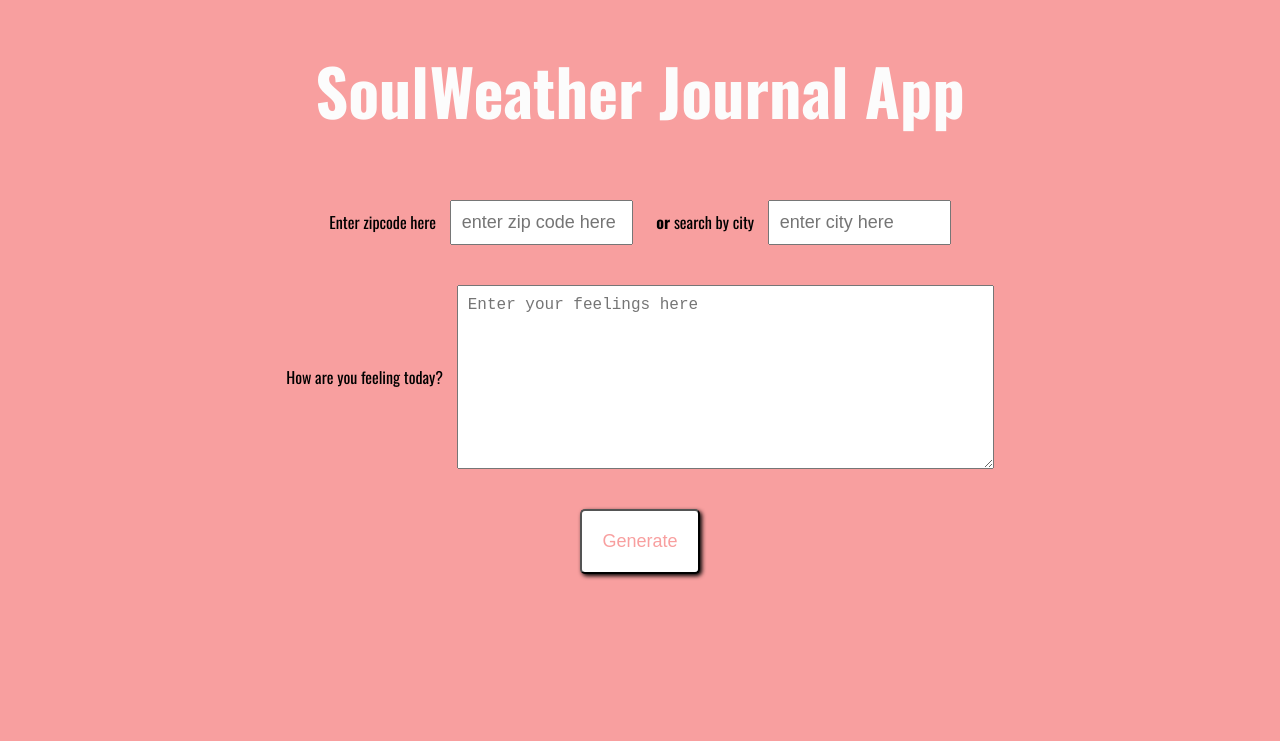
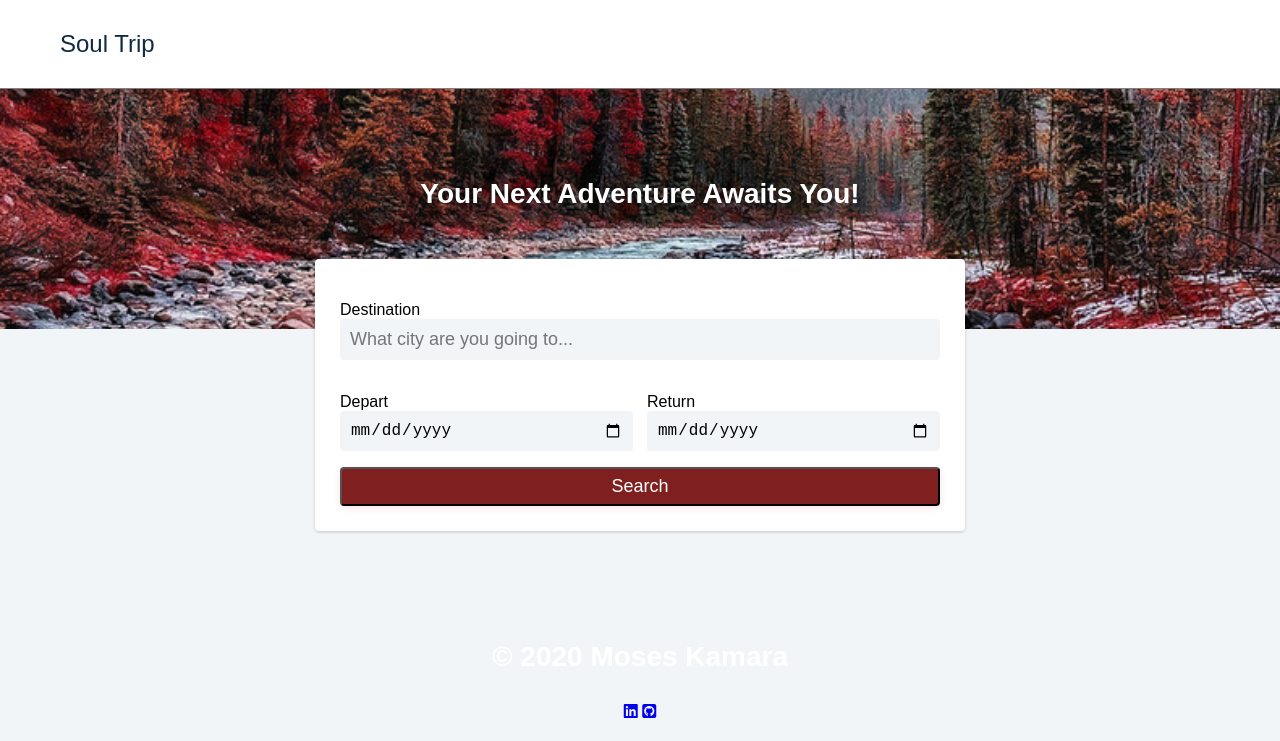
Before and after one commit to kamara-moses/Capstone-Travel-App, a website built with webpack: page src/client/views/index.html in a window 1280 px wide. Built offline with nearby package versions, Linux system fonts and the light colour scheme; a web font is replaced by a local one.

Commit message:
some more refactoring to code and layouts

```diff
--- a/src/client/index.js
+++ b/src/client/index.js
@@ -1,5 +1,6 @@
 import { clickRespond, getWeather, postJournal, updateUI, dateTime } from "./js/app"
 
 import "./styles/main.scss"
+// import "./styles/footer.scss"
 
 export { clickRespond, getWeather, postJournal, updateUI, dateTime }
--- a/src/client/js/app.js
+++ b/src/client/js/app.js
@@ -1,9 +1,6 @@
 const API_KEY = "&appid=7439220f89767ecc92468da6aaab2380"
 
 /* Global Variables */
-
-// The URL root if user searches by zip code
-const API_ROOT_ZIP = 'http://api.openweathermap.org/data/2.5/weather?zip=';
 
 // The URL root if user searches by city
 const API_ROOT_CITY = 'http://api.openweathermap.org/data/2.5/weather?q=';
@@ -20,10 +17,8 @@ goButton.addEventListener('click', clickRespond);
 function clickRespond() {
 
    // Grab user's input
-    const zipInput = document.getElementById('zip');
     const cityInput = document.getElementById('city');
     const unitsInput = document.querySelector('input[name="units"]:checked')
-    const feelingsInput = document.getElementById('feelings');
     let units;
     let degreeSystem;
     if (unitsInput) {
@@ -38,15 +33,12 @@ function clickRespond() {
     }
 
     // Read values of zip and city
-    const zip = zipInput.value;
     const city = cityInput.value;
 
     // Form URL based on zip or city search
     // (zip takes precendence if both were entered)
     let url;
-    if (zip) {
-        url = API_ROOT_ZIP + zip + API_UNITS + units + API_KEY;
-    } else if (city) {
+    if (city) {
         url = API_ROOT_CITY + city + API_UNITS + units + API_KEY;
     }
 
--- /dev/null
+++ b/src/client/styles/footer.scss
@@ -0,0 +1,28 @@
+footer {
+    padding: 0.5rem 0 0;
+    background: hsl(0, 97%, 13%);
+    color: hsl(212, 33%, 89%);
+    height: 96px;
+    display: grid;
+    align-content: center;
+    justify-content: center;
+    margin-top: 106px;
+}
+
+
+.icons {
+    display: flex;
+    justify-content: center;
+    padding: 10px 0.25em;
+    font-size: 1.75em;
+}
+
+.copyright {
+    text-align: center;
+    font-size: 0.75em;
+    padding: 0 0.5rem 0.5rem;
+}
+
+.fa-linkedin, .fa-github-square {
+    color: white;
+}
--- a/src/client/styles/main.scss
+++ b/src/client/styles/main.scss
@@ -1,24 +1,101 @@
-body {
+* {
     margin: 0;
     padding: 0;
+    box-sizing: border-box;
 }
 
-#app {
+body {
     display: flex;
     flex-direction: column;
-    align-items: center;
-    font-family: 'Oswald', sans-serif;
-    background-color: #f89f9f;
-    min-height: 100vh
+    min-height: 100vh;
+    color: hsl(209, 61%, 16%);
+    background-color: hsl(210, 36%, 96%);
+    font-family: "Poppins", sans-serif;
 }
 
-.headline {
+header {
+    display: flex;
+    justify-content: space-between;
+    padding: 30px 60px;
+    background: white;
+    border-bottom: 1px solid rgba(0, 0, 0, 0.5);
+    font-size: x-large;
+}
+
+main {
+    flex: 2;
+}
+
+section.hero {
+    display: grid;
+    align-content: center;
+    justify-content: center;
+    background: url("../media/trees.jpg");
+    background-size: cover;
+    background-repeat: no-repeat;
+    background-position: center 46%;
+    height: 240px;
+    position: relative;
+    z-index: 1;
+}
+
+h2 {
+    color: white;
+    z-index: 100;
+    font-size: 28px;
     text-align: center;
-    font-size: 2rem;
-    color: rgb(252, 252, 252);
-    margin-bottom: 20px;
-    font-weight: 200;
+    margin-bottom: 30px;
+    padding: 0 15px;
 }
+section#entry {
+    max-width: 770px;
+    margin: 50px auto;
+    padding: 0 30px;
+}
+
+.styled-input {
+    float: left;
+    width: 293px;
+    margin: 1rem 0;
+    position: relative;
+    border-radius: 4px;
+}
+
+.styled-input label {
+    color: rgb(0, 0, 0);
+}
+
+.styled-input.wide {
+    width: 650px;
+    max-width: 100%;
+}
+
+input {
+    padding: 30px;
+    border: 0;
+    width: 100%;
+    font-size: 1rem;
+    background-color: hsl(210, 36%, 96%);
+    color: rgb(0, 0, 0);
+    border-radius: 4px;
+}
+
+input:focus {
+    outline: 0;
+}
+
+.input-container {
+    background-color: white;
+    width: 650px;
+    padding: 25px;
+    max-width: 100%;
+    margin: -70px auto 25px auto;
+    border-radius: 4px;
+    position:relative;
+    z-index: 100;
+    box-shadow: 0 1px 3px hsla(0%, 0%, 0%, 0.2);
+}
+
 
 .zip,
 .feel {
@@ -70,14 +147,19 @@ input,
 }
 
 button {
-    font-size: large;
-    border-radius: 5px;
-    padding: 20px;
-    margin-bottom: 40px;
-    background-color: #ffffff;
-    color: #f89f9f;
-    box-shadow: 2px 2px 4px black;
+    width: 100%;
+    text-align: center;
+    padding: 7px 35px;
+    border-radius: 4px;
+    display: inline-block;
+    background-color: hsl(0, 61%, 31%);
+    color: white;
+    font-size: 18px;
     cursor: pointer;
+    box-shadow: 0 2px 5px 0 rgba(182, 47, 47, 0.06),
+                0 2px 10px 0 rgba(194, 42, 42, 0.07);
+    -webkit-transition: all 300ms ease;
+    transition: all 300ms ease;
 }
 
 .hide {
--- a/src/client/views/index.html
+++ b/src/client/views/index.html
@@ -1,31 +1,59 @@
 <!DOCTYPE html>
 <html lang="en">
-
   <head>
-  <meta charset="UTF-8">
-  <title>Weather Journal</title>
-  <link href="https://fonts.googleapis.com/css?family=Oswald:400,600,700|Ranga:400,700&display=swap" rel="stylesheet">
-  <link rel="stylesheet" href="./style.css">
+    <meta charset="UTF-8" />
+    <title>Soul Trip</title>
+    <link
+      href="https://fonts.googleapis.com/css?family=Oswald:400,600,700|Ranga:400,700&display=swap"
+      rel="stylesheet"
+    />
+    <script src="https://kit.fontawesome.com/1aac26dbd0.js" crossorigin="anonymous"></script>
   </head>
 
   <body>
     <div id="app">
-    <div class="holder headline">
-      <h1>SoulWeather Journal App</h1>
+      <header>
+        <div class="logo">
+          Soul Trip
         </div>
-    <h2 id="error" class="hide">Bad data entered. Please try again.</h2>
-    <div class="holder zip city">
-      <label for="zip">Enter zipcode here</label>
-      <input type="text" id="zip" maxlength="5" size="13" placeholder="enter zip code here">
-      <label for="city"><b>or</b> search by city</label>
-      <input type="text" id="city" size="13" placeholder="enter city here">
+      </header>
+      <main>
+        <section class="hero">
+          <h2>Your Next Adventure Awaits You!</h2>
+        </section>
+        <section class="entry">
+          <!-- <h2 id="error" class="hide">Bad data entered. Please try again.</h2> -->
+          <form>
+            <div class="row input-container">
+              <div class="col-xs-12">
+                <div class="styled-input wide">
+                  <label for="city">Destination</label>
+                  <input
+                    type="text"
+                    id="city"
+                    name="city"
+                    placeholder="What city are you going to..."
+                  />
                 </div>
-    <div class="holder feel">
-      <label for="feelings">How are you feeling today?</label>
-      <textarea class="myInput" id="feelings" placeholder="Enter your feelings here" rows="9" cols="50"></textarea>
               </div>
-    <button id="generate" type="submit">Generate</button>
-    <div id="journal" class="holder entry hide">
+              <div class="col-md-6 col-sm-12">
+                <div class="styled-input">
+                  <label for="start">Depart</label>
+                  <input type="date" id="depart" name="depart" required />
+                </div>
+              </div>
+              <div class="col-md-6 col-sm-12">
+                <div class="styled-input" style="float: right;">
+                  <label for="end">Return</label>
+                  <input type="date" id="return" name="return" required />
+                </div>
+              </div>
+              <div class="col-xs-12">
+                <button id="generate" type="submit">Search</button>
+              </div>
+            </div>
+          </form>
+          <div id="journal" class="hide">
             <div class="title">Most Recent Entry</div>
             <div id="entryHolder">
               <div id="icon"></div>
@@ -34,13 +62,15 @@
               <div id="content"></div>
             </div>
           </div>
+        </section>
+      </main>
       <footer>
         <h2>
           &copy; 2020 Moses Kamara
         </h2>
+        <a href="https://linkedin.com/in/moses-kamara" target="_blank"><i class="fab fa-linkedin"></i></a>
+        <a href="https://github.com/kamara-moses" target="_blank"><i class="fab fa-github-square"></i></a>
       </footer>
     </div>
-
   </body>
-
 </html>
--- a/webpack.dev.js
+++ b/webpack.dev.js
@@ -17,6 +17,13 @@ module.exports = {
             {
                 test: /\.scss$/,
                 use: [ "style-loader", "css-loader", "sass-loader"]
+            },
+            {
+                test: /\.(png|jpe?g|gif)$/i,
+                loader: 'file-loader',
+                options: {
+                  name: '[path][name].[ext]',
+                }
             }
         ]
     },
```
Also changed, not shown: src/client/media/trees.jpg (added). Lines whose indentation alone changed are shown as unchanged.
